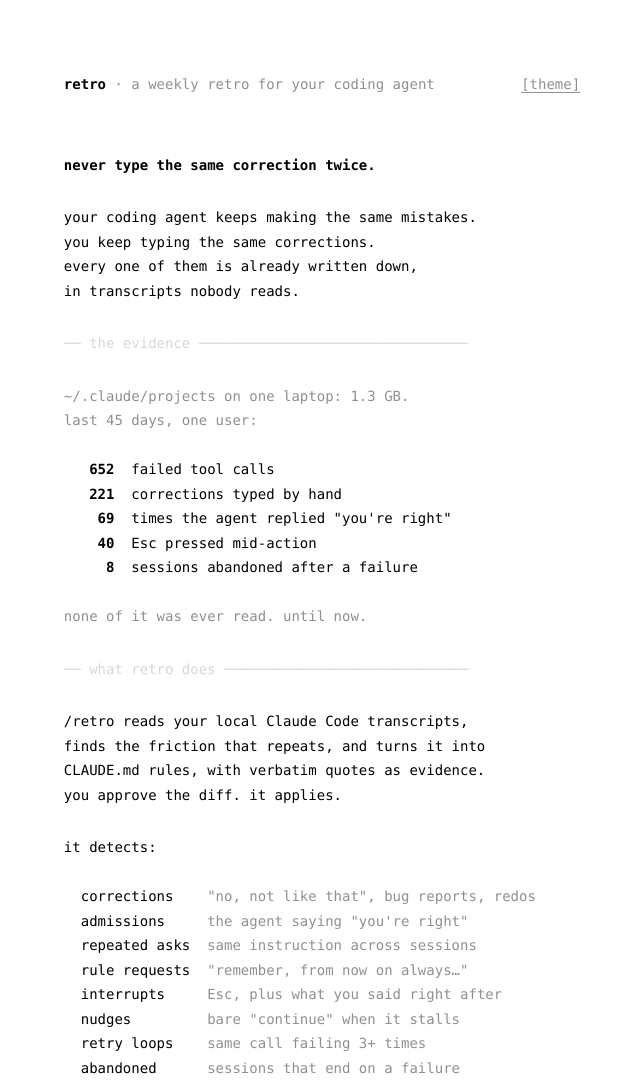
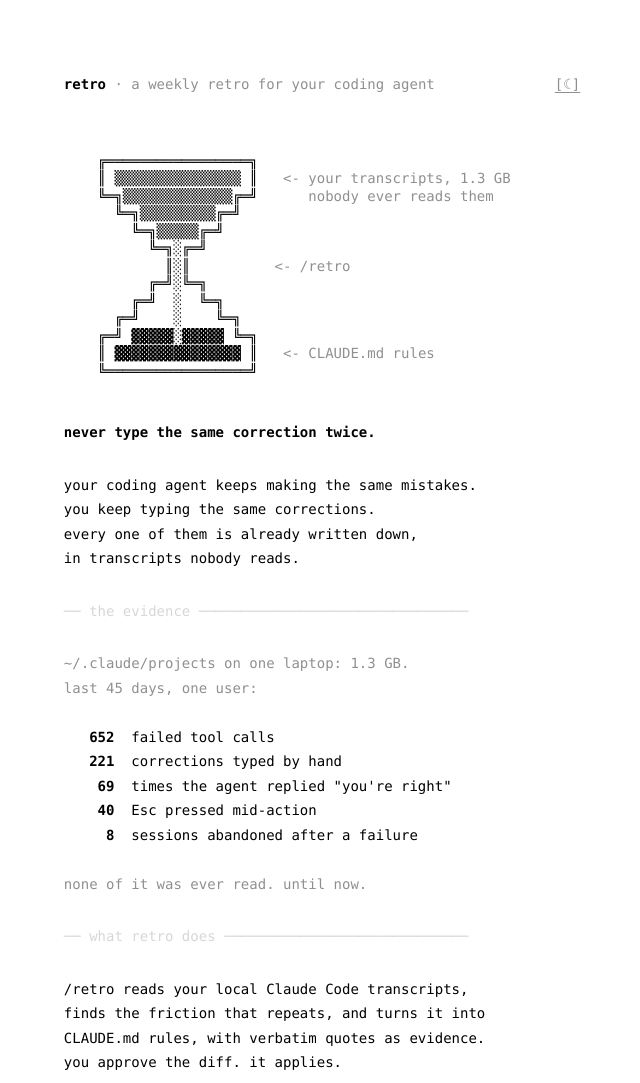
Before and after one commit to craftwork-design/retro, a plain HTML site: page docs/index.html in a window 1280 px wide. Shown: the top 1083 px of the page, without its empty margins (318-958 px from the left). Drawn offline with Linux system fonts and the light colour scheme.

Commit message:
Landing: CP437 hourglass hero (transcripts -> /retro -> rules), moon/sun theme icon

```diff
--- a/docs/index.html
+++ b/docs/index.html
@@ -48,6 +48,14 @@
     white-space: pre-wrap;
     word-break: break-word;
   }
+  pre.art {
+    white-space: pre;
+    word-break: normal;
+    overflow-x: auto;
+    line-height: 1.25;
+    margin: 0 0 2.5rem;
+  }
+  @media (max-width: 480px) { pre.art { font-size: 11px; } }
   a { color: var(--fg); text-decoration: underline; text-underline-offset: 3px; }
   a:hover { background: var(--fg); color: var(--bg); text-decoration: none; }
   .dim { color: var(--dim); }
@@ -84,8 +92,22 @@
 <main id="page">
   <div class="head block">
     <pre><h1>retro</h1><span class="dim"> · a weekly retro for your coding agent</span></pre>
-    <button id="theme" aria-label="toggle theme">[theme]</button>
+    <button id="theme" aria-label="toggle theme">[☾]</button>
   </div>
+
+  <pre class="block art" aria-hidden="true">    ╔═════════════════╗
+    ║ ▒▒▒▒▒▒▒▒▒▒▒▒▒▒▒ ║   <span class="dim">&lt;- your transcripts, 1.3 GB</span>
+    ╚═╗▒▒▒▒▒▒▒▒▒▒▒▒▒╔═╝      <span class="dim">nobody ever reads them</span>
+      ╚═╗▒▒▒▒▒▒▒▒▒╔═╝
+        ╚═╗▒▒▒▒▒╔═╝
+          ╚═╗░╔═╝
+            ║░║          <span class="dim">&lt;- /retro</span>
+          ╔═╝░╚═╗
+        ╔═╝  ░  ╚═╗
+      ╔═╝    ░    ╚═╗
+    ╔═╝ ▓▓▓▓▓░▓▓▓▓▓ ╚═╗
+    ║ ▓▓▓▓▓▓▓▓▓▓▓▓▓▓▓ ║   <span class="dim">&lt;- CLAUDE.md rules</span>
+    ╚═════════════════╝</pre>
 
   <pre class="block"><strong>never type the same correction twice.</strong></pre>
 
@@ -172,16 +194,25 @@ with quotes and dates attached. use both.</pre>
 (function () {
   // theme
   var root = document.documentElement;
+  var themeBtn = document.getElementById("theme");
+  function isDark() {
+    var t = root.getAttribute("data-theme");
+    return t === "dark" ||
+      (!t && matchMedia("(prefers-color-scheme: dark)").matches);
+  }
+  function syncIcon() {
+    // the icon shows what you switch TO: moon in day, sun at night
+    themeBtn.textContent = isDark() ? "[☼]" : "[☾]";
+  }
   var saved = null;
   try { saved = localStorage.getItem("retro-theme"); } catch (e) {}
   if (saved === "dark" || saved === "light") root.setAttribute("data-theme", saved);
-  document.getElementById("theme").addEventListener("click", function () {
-    var dark = root.getAttribute("data-theme") === "dark" ||
-      (!root.getAttribute("data-theme") &&
-        matchMedia("(prefers-color-scheme: dark)").matches);
-    var next = dark ? "light" : "dark";
+  syncIcon();
+  themeBtn.addEventListener("click", function () {
+    var next = isDark() ? "light" : "dark";
     root.setAttribute("data-theme", next);
     try { localStorage.setItem("retro-theme", next); } catch (e) {}
+    syncIcon();
   });
 
   // click-to-copy on commands
```
